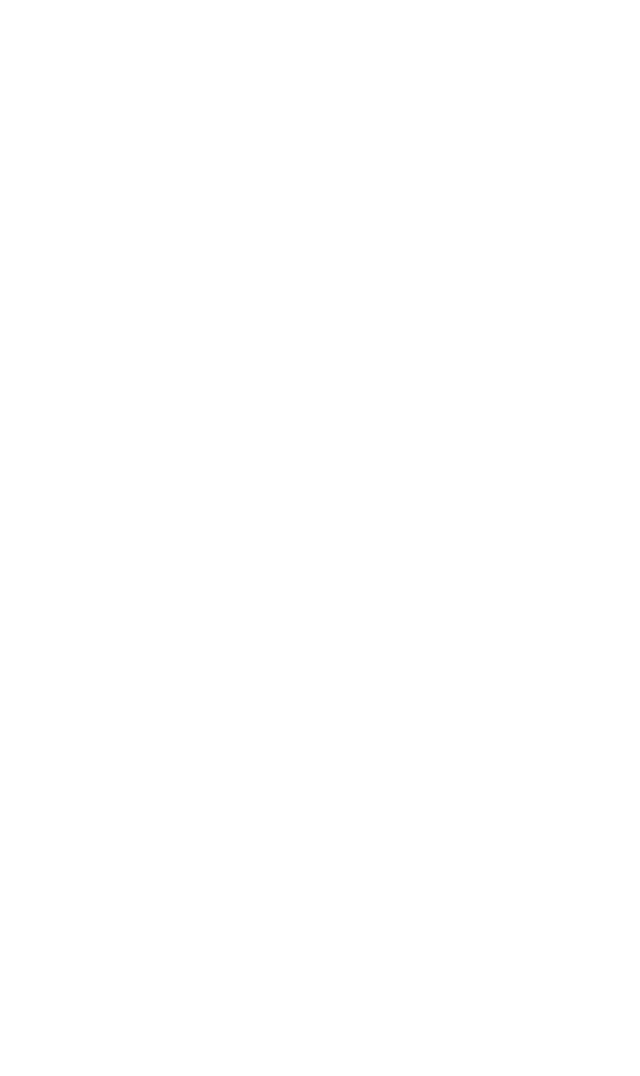
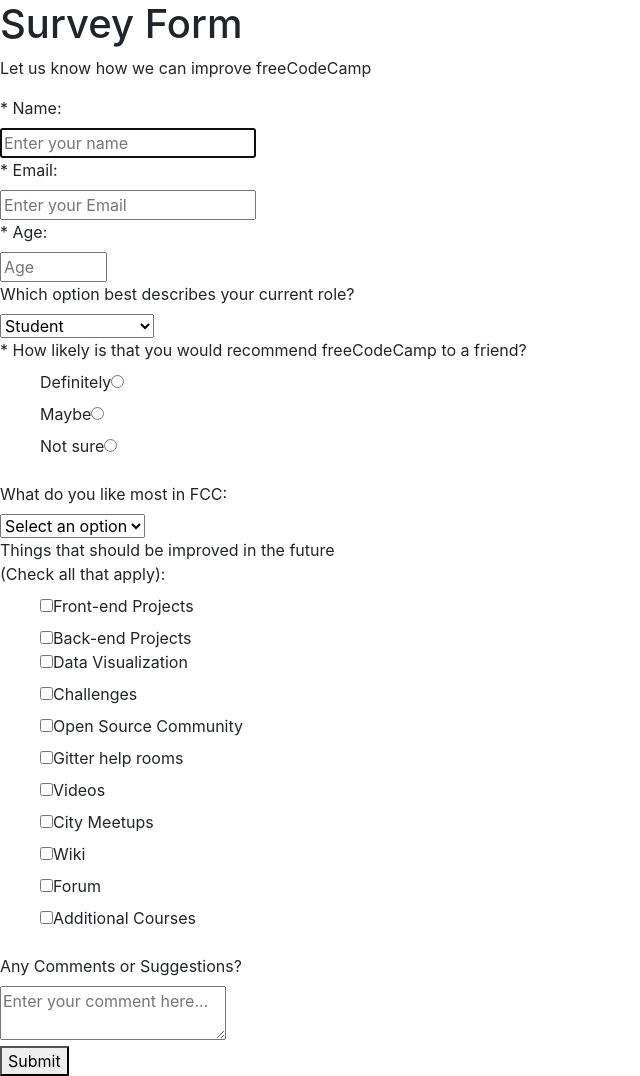
Before and after one commit to AlexWebArchitect/Survey-Form, a plain HTML site: page index.html in a window 1280 px wide. Shown: the whole page, without its empty margins (0-640 px from the left). Before the commit the page ends 800 px from the top, so only its background shows below. Drawn offline with nearby package versions, Linux system fonts and the light colour scheme.

Commit message:
survey form

```diff
--- a/index.html
+++ b/index.html
@@ -9,8 +9,109 @@
 </head>
 
 <body>
-  <div id="root"></div>
-  <script src="https://cdn.freecodecamp.org/testable-projects-fcc/v1/bundle.js"></script>
+    <h1 id="title">Survey Form</h1>
+    <div id="root">
+      <p id="description">
+        Let us know how we can improve freeCodeCamp
+      </p>
+      <form id="survey-form">
+        <div>
+          <div class="label">
+            <label id="name-label" for="name">* Name: </label>
+          </div>
+          <div class="pat">
+            <input autofocus type="text" name="name" id="name" class="input" placeholder="Enter your name" required>
+          </div>
+        </div>
+        <div class="pat">
+          <div class="label">
+            <label id="email-label" for="email">* Email: </label>
+          </div>
+          <div class="pat">
+            <input type="email" name="email" id="email" class="input" required placeholder="Enter your Email">
+          </div>
+        </div>
+        <div>
+          <div class="label">
+            <label id="number-label" for="age">* Age: </label>
+          </div>
+          <div class="pat">
+            <input type="number" name="age" id="number" min="1" max="1000" class="input" placeholder="Age">
+          </div>
+        </div>
+        <div class="pat">
+          <div class="label">
+            <label for="pos">Which option best describes your current role?</label>
+          </div>
+          <div class="pat">
+            <select id="dropdown" name="pos" class="dropdown">
+          <option disabled value>Select an option</option>
+          <option  value="student">Student</option>
+          <option value="job">Full Time Job</option>
+          <option value="learner">Full Time Learner</option>
+          <option value="preferNo">Prefer not to say</option>
+          <option value="other">Other</option>
+        </select>
+          </div>
+        </div>
+        <div>
+          <div class="label">
+            <label for="rating">* How likely is that you would recommend freeCodeCamp to a friend?</label>
+          </div>
+          <div class="pat">
+            <ul style="list-style: none;">
+              <li class="radio"><label>Definitely<input name="radio-buttons" value="1"  type="radio" class="rating" ></label></li>
+              <li class="radio"><label>Maybe<input name="radio-buttons" value="2"  type="radio" class="rating" ></label></li>
+              <li class="radio"><label>Not sure<input name="radio-buttons" value="3"  type="radio" class="rating" ></label></li>
+            </ul>
+          </div>
+        </div>
+        <div>
+          <div class="label">
+            <label for="like">What do you like most in FCC: </label>
+          </div>
+          <div class="pat">
+            <select id="like" name="like" class="dropdown">
+          <option disabled selected value>Select an option</option>
+          <option value="challenges">Challenges</option>
+          <option value="projects">Projects</option>
+          <option value="community">Community</option>
+          <option value="openSource">Open Source</option>
+        </select>
+          </div>
+        </div>
+        <div>
+          <div class="label">
+            <label for="preferences">Things that should be improved in the future<br>(Check all that apply): </label>
+          </div>
+          <div class="pat">
+            <ul id="preferences" style="list-style: none;">
+              <li class="checkbox"><label><input name="prefer" value="1" type="checkbox" class="rating">Front-end Projects</label></li>
+              <li class="checkbox"><input name="prefer" value="2" type="checkbox" class="rating">Back-end Projects</li>
+              <li class="checkbox"><label><input name="prefer" value="3" type="checkbox" class="rating">Data Visualization</label></li>
+              <li class="checkbox"><label><input name="prefer" value="4" type="checkbox" class="rating">Challenges</label></li>
+              <li class="checkbox"><label><input name="prefer" value="5" type="checkbox" class="rating">Open Source Community</label></li>
+              <li class="checkbox"><label><input name="prefer" value="6" type="checkbox" class="rating">Gitter help rooms</label></li>
+              <li class="checkbox"><label><input name="prefer" value="7" type="checkbox" class="rating">Videos</label></li>
+              <li class="checkbox"><label><input name="prefer" value="8" type="checkbox" class="rating">City Meetups</label></li>
+              <li class="checkbox"><label><input name="prefer" value="9" type="checkbox" class="rating">Wiki</label></li>
+              <li class="checkbox"><label><input name="prefer" value="10" type="checkbox" class="rating">Forum</label></li>
+              <li class="checkbox"><label><input name="prefer" value="10" type="checkbox" class="rating">Additional Courses</label></li>
+            </ul>
+          </div>
+        </div>
+        <div>
+          <div class="label">
+            <label for="comments">Any Comments or Suggestions?</label>
+          </div>
+          <div class="pat">
+            <textarea id="comments" class="input" name="comment" placeholder="Enter your comment here..."></textarea>
+          </div>
+        </div>
+        <button id="submit" type="submit">Submit</button>
+      </form>
+    </div>
+    <script src="https://cdn.freecodecamp.org/testable-projects-fcc/v1/bundle.js"></script>
 </body>
 
 </html>
--- a/styles.css
+++ b/styles.css
@@ -0,0 +1,115 @@
+@import url(https://fonts.googleapis.com/css?family=Raleway:400,500);
+
+body {
+  background-color: #a9d7d3;
+  text-align: center;
+  font-family: 'Libre Franklin', sans-serif;
+  min-width: 300px;
+}
+
+header {
+  font-size: 2em;
+  font-weight: bold;
+  margin: 20px;
+}
+
+#root {
+  background-color: rgb(250, 250, 250);
+  margin: 0 auto;
+  border-radius: 4px;
+  width: 75%;
+  max-width: 900px;
+  padding: 10px;
+  padding-top: 20px;
+}
+
+.label {
+  display: inline-block;
+  text-align: right;
+  width: 40%;
+  padding: 5px;
+  vertical-align: top;
+  margin-top: 10px;
+}
+
+.pat {
+  display: inline-block;
+  text-align: left;
+  width: 48%;
+  vertical-align: middle;
+}
+
+.input {
+  height: 20px;
+  width: 280px;
+  padding: 5px;
+  margin: 10px;
+  border: 1px solid #c0c0c0;
+  border-radius: 2px;
+}
+
+.rating,
+input[type="checkbox"] {
+  float: left;
+  margin-right: 5px;
+}
+
+#submit {
+  background-color: #59ace0;
+  border-radius: 4px;
+  color: white;
+  font-size: 1em;
+  height: 40px;
+  width: 96px;
+  margin: 10px;
+  border: 0px solid;
+}
+
+.dropdown {
+  height: 35px;
+  width: 140px;
+  padding: 5px;
+  margin: 10px;
+  margin-top: 15px;
+  border: 1px solid #c0c0c0;
+  border-radius: 2px;
+}
+
+.radio, .checkbox {
+  position: relative;
+  left: -43px;
+  margin-left: 10px;
+  display: block;
+  padding-bottom: 10px;
+}
+
+#comments {
+	height: 60px;
+	resize: vertical;
+}
+
+@media screen and (max-width: 833px) {
+  .input {
+    width: 80%;
+  }
+  select {
+    width: 90%;
+  }
+}
+
+@media screen and (max-width: 520px) {
+  .label {
+    width: 100%;
+    text-align: left;
+  }
+  .pat {
+    width: 80%;
+    float: left;
+  }
+  .input {
+    width: 100%;
+  }
+  select {
+    width: 100%;
+  }
+}
```
